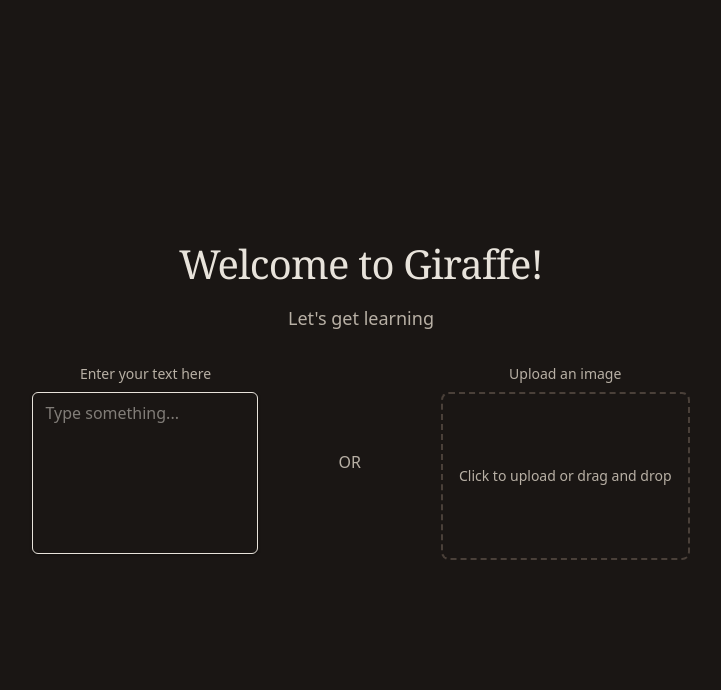
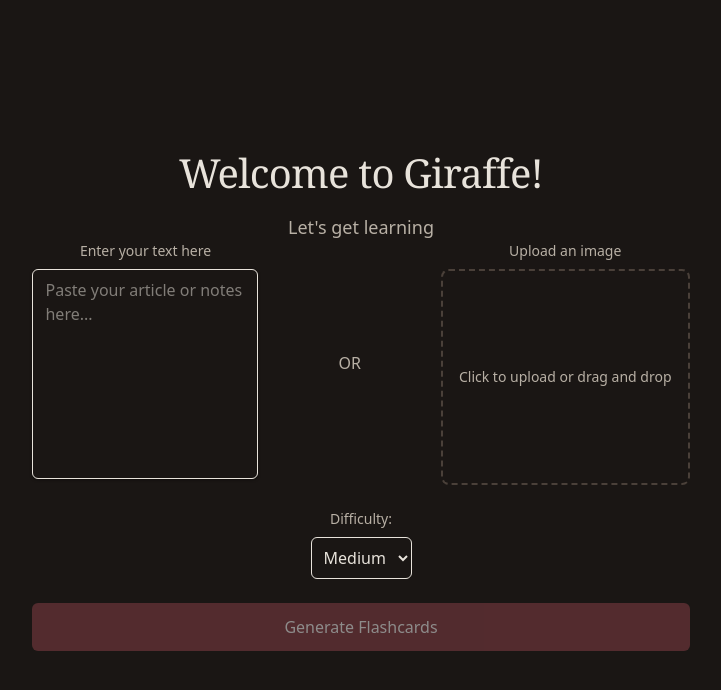
Before and after one commit to ChloeHouvardas/giraffe, a React app in the folder frontend/: page / in a window 1280 px wide. Shown: the top 690 px of the page, without its empty margins (279-1000 px from the left). Built offline with nearby package versions, Linux system fonts and the light colour scheme; the HTML template or start-up script is replaced by a standard one.

Commit message:
feat: feed input to flashcard gen api endpoint

```diff
--- /dev/null
+++ b/frontend/src/components/FlashCardGenerator.tsx
@@ -0,0 +1,142 @@
+import { useState } from "react";
+import TextArea from "./TextArea";
+import FileUpload from "./FileUpload";
+
+interface Flashcard {
+    front: string;
+    back: string;
+}
+
+export default function FlashcardGenerator() {
+    const [textContent, setTextContent] = useState<string>('');
+    const [uploadedFile, setUploadedFile] = useState<File | null>(null);
+    const [difficulty, setDifficulty] = useState<string>('medium');
+    const [flashcards, setFlashcards] = useState<Flashcard[]>([]);
+    const [loading, setLoading] = useState<boolean>(false);
+    const [error, setError] = useState<string | null>(null);
+
+    const handleSubmit = async (e: React.FormEvent) => {
+        e.preventDefault();
+
+        if (!textContent.trim() && !uploadedFile) {
+            setError('Please provide text or upload a file');
+            return;
+        }
+
+        setLoading(true);
+        setError(null);
+
+        try {
+            const response = await fetch('http://localhost:8000/api/generate-flashcards', {
+                method: 'POST',
+                headers: {
+                    'Content-Type': 'application/json',
+                },
+                body: JSON.stringify({
+                    text: textContent,
+                    difficulty: difficulty
+                }),
+            });
+
+            if (!response.ok) {
+                throw new Error(`Error: ${response.status}`);
+            }
+
+            const data = await response.json();
+            setFlashcards(data.flashcards);
+            console.log('Generated flashcards:', data.flashcards);
+
+        } catch (err) {
+            setError(err instanceof Error ? err.message : 'An error occurred');
+            console.error('Error:', err);
+        } finally {
+            setLoading(false);
+        }
+    };
+
+    return (
+        <div className="w-full max-w-4xl mx-auto">
+            <form onSubmit={handleSubmit}>
+                <div className="flex flex-row gap-20 mb-6 items-stretch">
+                    <div className="flex-1 flex flex-col">
+                        <TextArea
+                            label="Enter your text here"
+                            placeholder="Paste your article or notes here..."
+                            value={textContent}
+                            onChange={setTextContent}
+                            rows={8}
+                        />
+                    </div>
+
+                    <div className="flex flex-col justify-center text-text-subdued">
+                        OR
+                    </div>
+
+                    <div className="flex-1 flex flex-col">
+                        <FileUpload
+                            accept="image/png, image/jpeg"
+                            label="Upload an image"
+                            onFileSelect={setUploadedFile}
+                        />
+                    </div>
+                </div>
+
+                <div className="mb-6">
+                    <label
+                        htmlFor="difficulty-select"
+                        className="block text-sm font-medium text-text-subdued mb-2"
+                    >
+                        Difficulty:
+                    </label>
+                    <select
+                        id="difficulty-select"
+                        value={difficulty}
+                        onChange={(e) => setDifficulty(e.target.value)}
+                        className="p-2 border border-border-default rounded-md"
+                        disabled={loading}
+                    >
+                        <option value="easy">Easy</option>
+                        <option value="medium">Medium</option>
+                        <option value="hard">Hard</option>
+                    </select>
+                </div>
+
+                <button
+                    type="submit"
+                    disabled={loading || (!textContent.trim() && !uploadedFile)}
+                    className="w-full px-6 py-3 bg-primary text-white font-medium rounded-md hover:opacity-90 disabled:opacity-50 disabled:cursor-not-allowed"
+                >
+                    {loading ? 'Generating...' : 'Generate Flashcards'}
+                </button>
+            </form>
+
+            {error && (
+                <div className="mt-6 p-4 bg-red-100 border border-red-400 text-red-700 rounded-md">
+                    Error: {error}
+                </div>
+            )}
+            {/* {flashcards.length > 0 && (
+                <div className="mt-8">
+                    <h2 className="text-2xl font-bold text-text mb-4">
+                        Generated Flashcards ({flashcards.length})
+                    </h2>
+                    <div className="space-y-4">
+                        {flashcards.map((card, index) => (
+                            <div
+                                key={index}
+                                className="p-4 border border-border-default rounded-md bg-white shadow-sm"
+                            >
+                                <p className="font-bold text-lg mb-2 text-text">
+                                    Q: {card.front}
+                                </p>
+                                <p className="text-text-subdued">
+                                    A: {card.back}
+                                </p>
+                            </div>
+                        ))}
+                    </div>
+                </div>
+            )} */}
+        </div>
+    );
+}
--- a/frontend/src/pages/Home.tsx
+++ b/frontend/src/pages/Home.tsx
@@ -1,12 +1,8 @@
-import TextArea from "../components/TextArea";
-import FileUpload from "../components/FileUpload";
-import {useState} from "react";
+import FlashcardGenerator from "../components/FlashCardGenerator";
 
 export default function Home() {
-    const [textContent, setTextContent] = useState<string>('');
-    const [uploadedFile, setUploadedFile] = useState<File | null>(null);
     return (
-        <div className = "min-h-screen flex items-center justify-center">
+        <div className = "min-h-screen flex items-center justify-center p-6">
             <div className="text-center">
                 <h1 className="text-display text-text mb-4">
                     Welcome to Giraffe!
@@ -15,31 +11,7 @@ export default function Home() {
                     Let's get learning
                 </p>
 
-                <div className="flex flex-row gap-20 mt-8 max-w-4xl mx-auto items-stretch">
-                    <div className="flex-1 flex flex-col">
-                        <TextArea
-                            label="Enter your text here"
-                            placeholder="Type something..."
-                            value={textContent}
-                            onChange={setTextContent}
-                        />
-                    </div>
-
-                    <div className="flex flex-col justify-center text-text-subdued">
-                        OR
-                    </div>
-
-                    <div className="flex-1 flex flex-col">
-                        <FileUpload
-                            accept="image/png, image/jpeg"
-                            label="Upload an image"
-                            onFileSelect={setUploadedFile}
-                        />
-                    </div>
-                </div>
-
-
-
+                <FlashcardGenerator />
             </div>
         </div>
 
```
Also changed, not shown: frontend/src/components/TextArea.tsx (+16 -1 lines).
